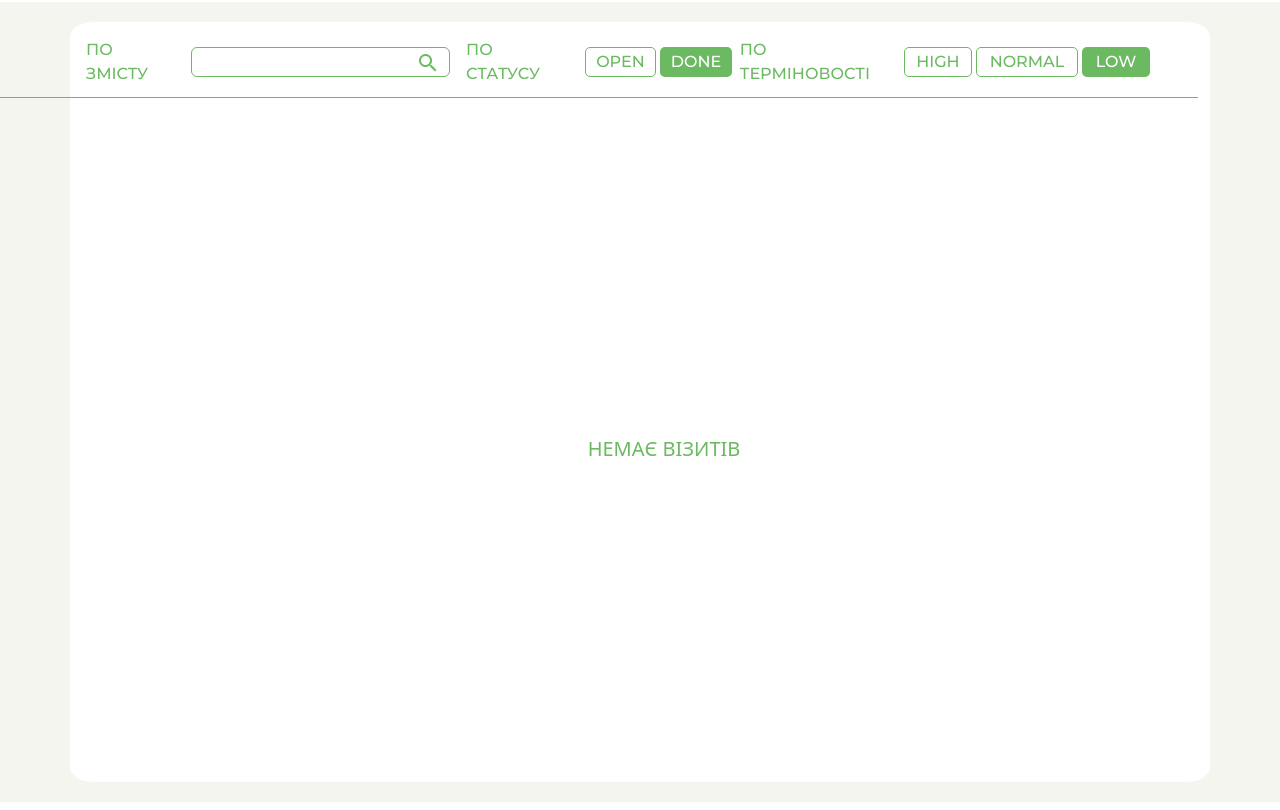
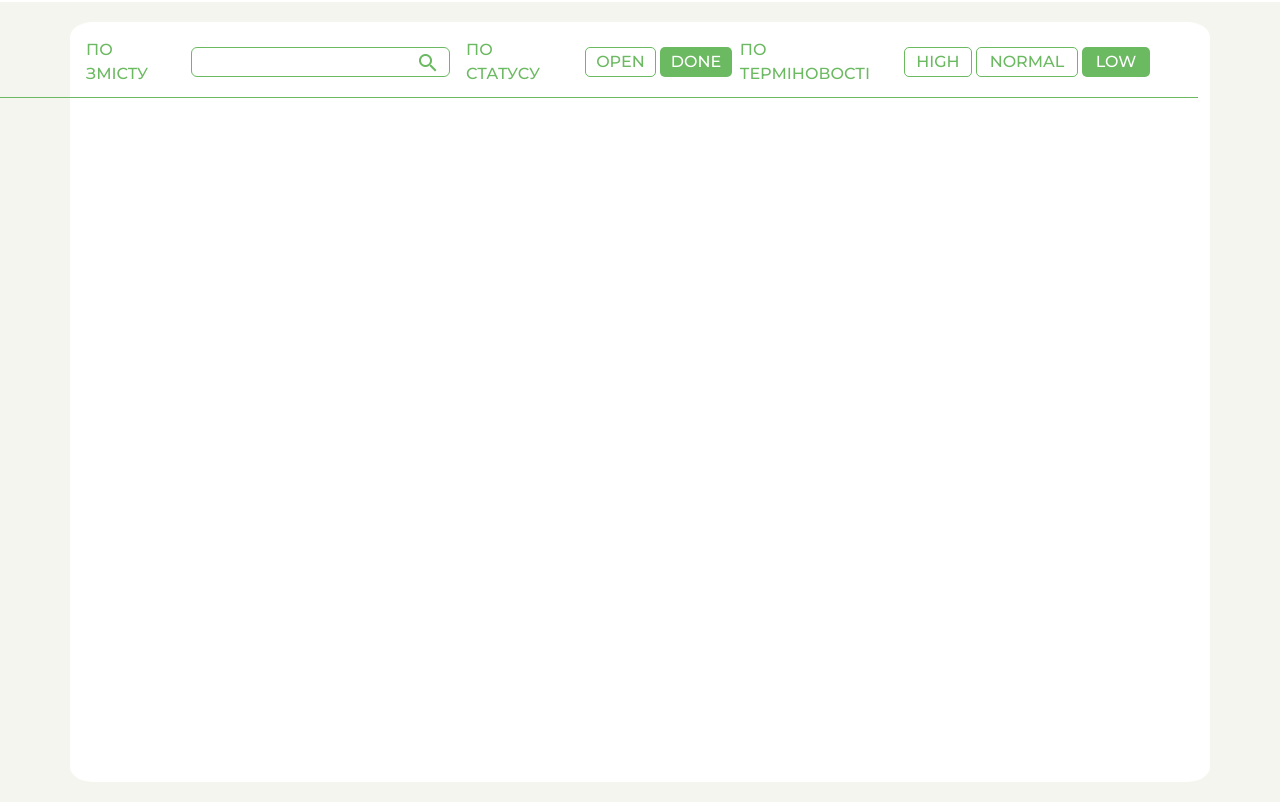
Before and after one commit to VIzgharshev/Step-project-Cards, a website: page index.html in a window 1280 px wide. Shown: the part 108-918 px from the top of the page. Drawn offline with nearby package versions, Linux system fonts and the light colour scheme; files that its build step writes are made by us from their sources; files whose address does not match are found by name.

Commit message:
prep filter html part

```diff
--- a/index.html
+++ b/index.html
@@ -99,57 +99,6 @@
          </div>
 
          <!-- -----------------main-------------------->
-         <div class="main-section__card-container">
-            <h2 class="main-section__header-novisit mb-0 ms-5">немає візитів</h2>
-            <!--              <div class="modal-login container-fluid p-0 vh-100 position-absolute top-0 start-0 bg-black bg-opacity-25"-->
-            <!--                       style="backdrop-filter: blur(3px)">-->
-            <!--                  <div class="main-section__new-visit container-sm bg-white position-absolute top-50 start-50 translate-middle p-5"-->
-            <!--                       style="border-radius:10px; width: 60vw">-->
-            <!--                      <div class="form-group">-->
-            <!--                          <label for="exampleFormControlSelect1">Лікар</label>-->
-            <!--                          <select class="form-control form-control-sm" id="exampleFormControlSelect1">-->
-            <!--                              <option>Кардиолог</option>-->
-            <!--                              <option>Стоматолог</option>-->
-            <!--                              <option>Терапевт</option>-->
-            <!--                          </select>-->
-            <!--                      </div>-->
-            <!--                      <form>-->
-            <!--                          <div class="row">-->
-            <!--                              <div class="col">-->
-            <!--                                  <input type="text" class="form-control" placeholder="ФІО">-->
-            <!--                              </div>-->
-            <!--                              <div class="col">-->
-            <!--                                  <input type="text" class="form-control" placeholder="Ціль візита">-->
-            <!--                              </div>-->
-            <!--                              <div class="col">-->
-            <!--                                  <input type="number" class="form-control" placeholder="Вік">-->
-            <!--                              </div>-->
-            <!--                              <div class="col">-->
-            <!--                                  <input type="number" class="form-control" placeholder="Звичайний тиск">-->
-            <!--                              </div>-->
-            <!--                              <div class="col">-->
-            <!--                                  <input type="number" class="form-control" placeholder="Індекс маси тіла">-->
-            <!--                              </div>-->
-            <!--                              <div class="col">-->
-            <!--                                  <textarea type="text" class="form-control" placeholder="Короткі замітки"></textarea>-->
-            <!--                              </div>-->
-            <!--                              <div class="col">-->
-            <!--                                  <textarea type="text" class="form-control" placeholder="Змінні захворювання-->
-            <!--серцево-судинної системи"></textarea>-->
-            <!--                              </div>-->
-            <!--                          </div>-->
-            <!--                      </form>-->
-            <!--                      <div class="form-group">-->
-            <!--                          <label for="exampleFormControlSelect1">Терміновість візита</label>-->
-            <!--                          <select class="form-control form-control-sm" id="exampleFormControlSelect1">-->
-            <!--                              <option>high</option>-->
-            <!--                              <option>normal</option>-->
-            <!--                              <option>low</option>-->
-            <!--                          </select>-->
-            <!--                      </div>-->
-            <!--                  </div>-->
-            <!--              </div>-->
-         </div>
 
       </div>
    </section>
```
